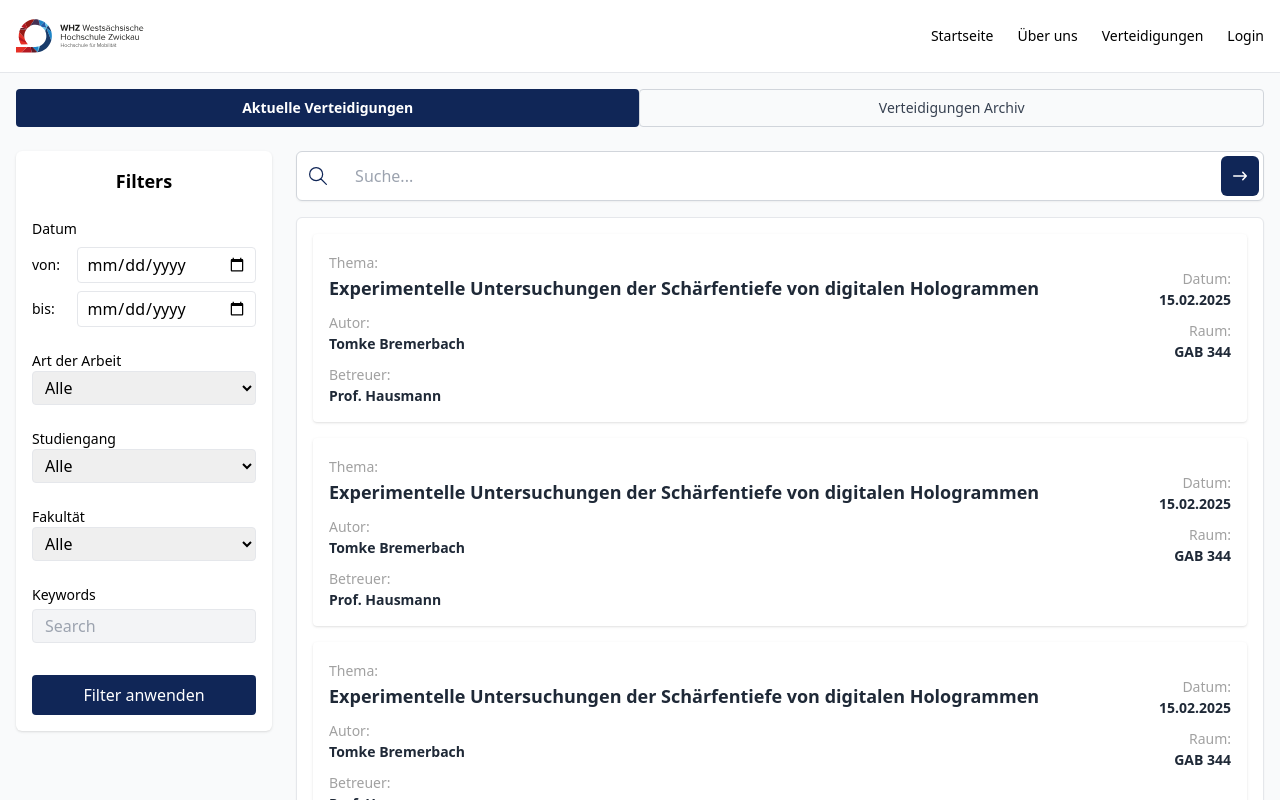
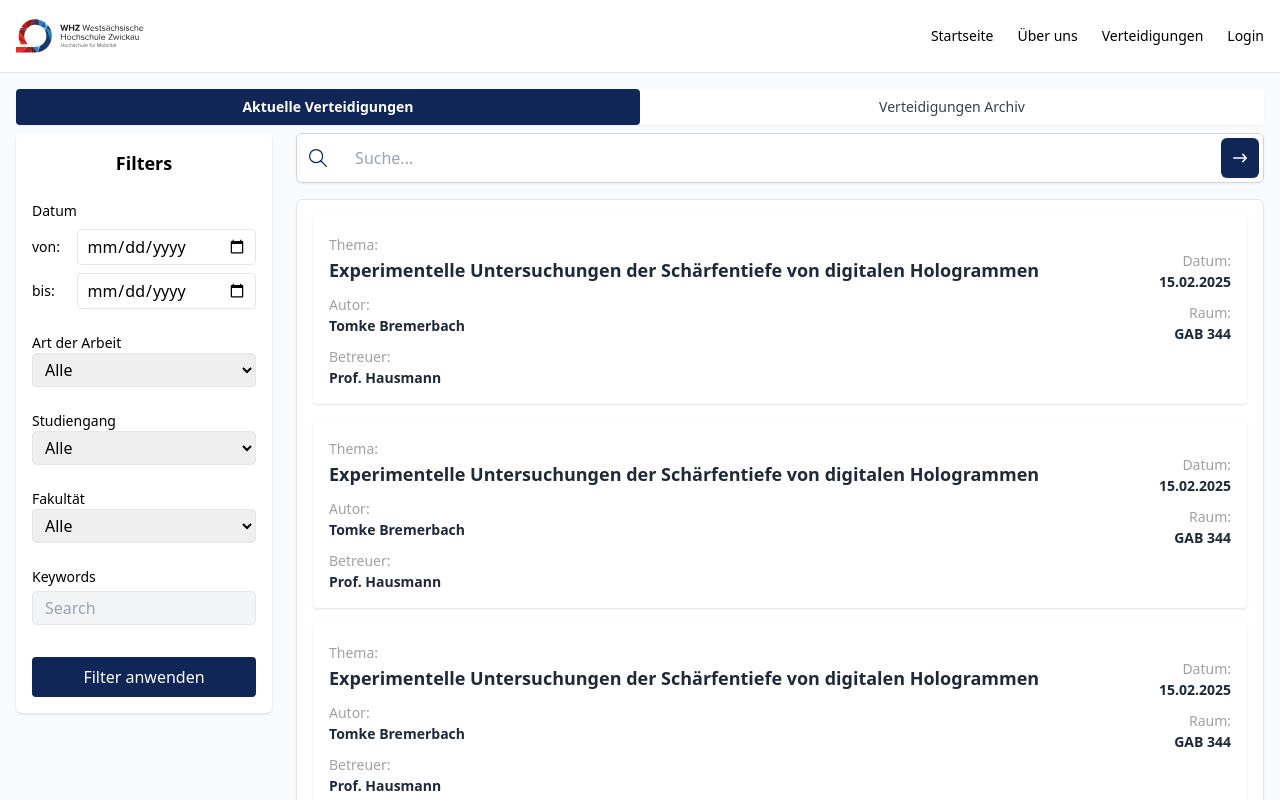
Before and after one commit to sharshekeev13/projEntw, a React (Vite) app: page /catalog in a window 1280 px wide. Shown: the top 800 px of the page. Built offline with nearby package versions, Linux system fonts and the light colour scheme.

Commit message:
fix bugs add fake login

```diff
--- a/src/components/Header.tsx
+++ b/src/components/Header.tsx
@@ -1,8 +1,6 @@
 import React from 'react';
 import Logo from '../assets/logo_whz.svg';
 import { useState } from 'react';
-import { Menu, X } from 'lucide-react'; // Иконки (или свои SVG)
-import { useAuth } from '../context/AuthContext'; // Import your AuthContext
 import { Link } from 'react-router-dom';
 import { Menu, X } from 'lucide-react';
 import { useAuth } from '../context/AuthContext';
@@ -12,6 +10,11 @@ const Header: React.FC = () => {
   const [menuOpen, setMenuOpen] = useState(false);
   const { user } = useAuth();
   const [showLoginModal, setShowLoginModal] = useState(false);
+  const headerItems = [
+    { label: 'Startseite', href: '/' },
+    { label: 'Über uns', href: '/#uber-uns' },
+    { label: 'Verteidigungen', href: '/catalog' },
+  ];
 
   return (
     <header className="w-full shadow-md bg-white border-b border-gray-200">
@@ -23,11 +26,11 @@ const Header: React.FC = () => {
 
         {/* Desktop Navigation */}
         <nav className="hidden md:flex items-center space-x-6 text-sm">
-          {['Startseite', 'Über uns', 'Verteidigungen'].map((label) => (
-            <a key={label} href="#" className="group relative w-max text-sm">
+          {headerItems.map(({label,href}) => (
+            <Link key={label} to={href} className="group relative w-max text-sm">
               <span className="hover:text-primary transition duration-300">{label}</span>
               <span className="absolute -bottom-1 left-0 w-0 transition-all duration-300 h-0.5 bg-primary group-hover:w-full"></span>
-            </a>
+            </Link>
           ))}
           {user ? (
             <Link key="Account" to="/account" className="group relative w-max text-sm">
--- a/src/pages/CatalogPage/CatalogPage.tsx
+++ b/src/pages/CatalogPage/CatalogPage.tsx
@@ -69,7 +69,58 @@ const tabs = [
 
 const tabContent = {
     tab1:
-    <main className="max-w-screen-xl mx-auto px-4 py-2 flex flex-col md:flex-row gap-6 items-start">
+    <main className="max-w-screen-xl mx-auto py-2 flex flex-col md:flex-row gap-6 items-start">
+
+    {/* Desktop Sidebar */}
+    <div className="hidden md:block">
+      <FilterSidebar/>
+    </div>
+
+    {/* Content */}
+    <div className="flex-1 space-y-4">
+      {/* Search */}
+      <div className="flex flex-row bg-white border border-gray-300 rounded-md shadow-sm px-1 py-1 gap-2">
+        <div className="flex items-center px-2">
+          <img src={SucheIcon} alt="" className="w-5" />
+        </div>
+        <input
+          type="text"
+          placeholder="Suche..."
+          className="px-3 py-1 rounded w-full outline-none"
+        />
+        <IconPrimaryButton onClick={() => {}} />
+      </div>
+
+      {/* Mobile Toggle */}
+    <div className="block md:hidden w-full">
+      <button
+        className="w-full mb-4 bg-primary text-white py-2 rounded shadow"
+        onClick={() => setShowFilters(!showFilters)}
+      >
+        {showFilters ? 'Filter ausblenden' : 'Filter anzeigen'}
+      </button>
+      {showFilters && (
+        <FilterSidebar/>
+      )}
+    </div>
+
+      {/* Defense Cards */}
+      <div className="bg-white border border-gray-200 rounded-md shadow-sm p-4">
+        <div className="space-y-4">
+          {sampleDefenses.map((defense, idx) => (
+            <DefenseCard key={idx} defense={defense} />
+          ))}
+        </div>
+        <Pagination
+          currentPage={1}
+          totalPages={5}
+          onPageChange={(page) => console.log(page)}
+        />
+      </div>
+    </div>
+  </main>,
+  tab2:
+  <main className="max-w-screen-xl mx-auto py-2 flex flex-col md:flex-row gap-6 items-start">
 
     {/* Desktop Sidebar */}
     <div className="hidden md:block">
@@ -124,9 +175,9 @@ const tabContent = {
 
 
   return (
-    <div className="bg-gray-50 min-h-screen">
+    <div className="bg-gray-50 min-h-screen px-4 py-4">
       {/* Tabs */}
-      <div className="max-w-screen-xl w-full flex flex-col sm:flex-row mx-auto px-4 py-4 gap-2 sm:gap-0">
+      <div className="max-w-screen-xl w-full flex flex-col rounded shadow-sm bg-white sm:flex-row mx-auto gap-2 sm:gap-0">
         {tabs.map((tab) => (
           <button
             key={tab.tabId}
@@ -134,7 +185,7 @@ const tabContent = {
             className={`w-full py-2 px-4 ${
               activeTab === tab.tabId
                 ? 'bg-primary text-white rounded font-bold text-sm'
-                : 'text-gray-700 text-sm border border-gray-300 rounded'
+                : 'text-gray-700 text-sm bg-white rounded'
             }`}
           >
             {tab.name}
--- a/src/pages/LoginModal/LoginModal.tsx
+++ b/src/pages/LoginModal/LoginModal.tsx
@@ -1,12 +1,26 @@
 // components/LoginModal.tsx
 import React from 'react';
 import { UserIcon, LockClosedIcon } from '@heroicons/react/24/outline';
+import { useAuth } from '../../context/AuthContext';
+
 
 interface LoginModalProps {
     onClose: () => void;
 }
 
 const LoginModal: React.FC<LoginModalProps> = ({ onClose }) => {
+
+
+    const { login } = useAuth();
+    const fakeLogin = () => {
+        const user = {
+            name: 'Max Mustermann',
+            role: 'Student',
+        };
+        login(user);
+        onClose();
+    };
+
     return (
         <div className="fixed inset-0 bg-black bg-opacity-50 flex items-center justify-center z-50">
             <div className="bg-white rounded-lg shadow-lg w-80 p-6 relative">
@@ -30,7 +44,7 @@ const LoginModal: React.FC<LoginModalProps> = ({ onClose }) => {
                     <input type="password" placeholder="********" className="bg-transparent flex-1 outline-none text-sm" />
                 </div>
 
-                <button className="w-full text-white py-2 rounded-lg hover:bg-blue-800" style={{backgroundColor: 'rgb(37,58,103)'}}>
+                <button className="w-full text-white py-2 rounded-lg hover:bg-blue-800" style={{backgroundColor: 'rgb(37,58,103)'}} onClick={fakeLogin}>
                     Anmelden
                 </button>
             </div>
```
Also changed, not shown: 1 other file (tests, documents, lock files or other folders).
